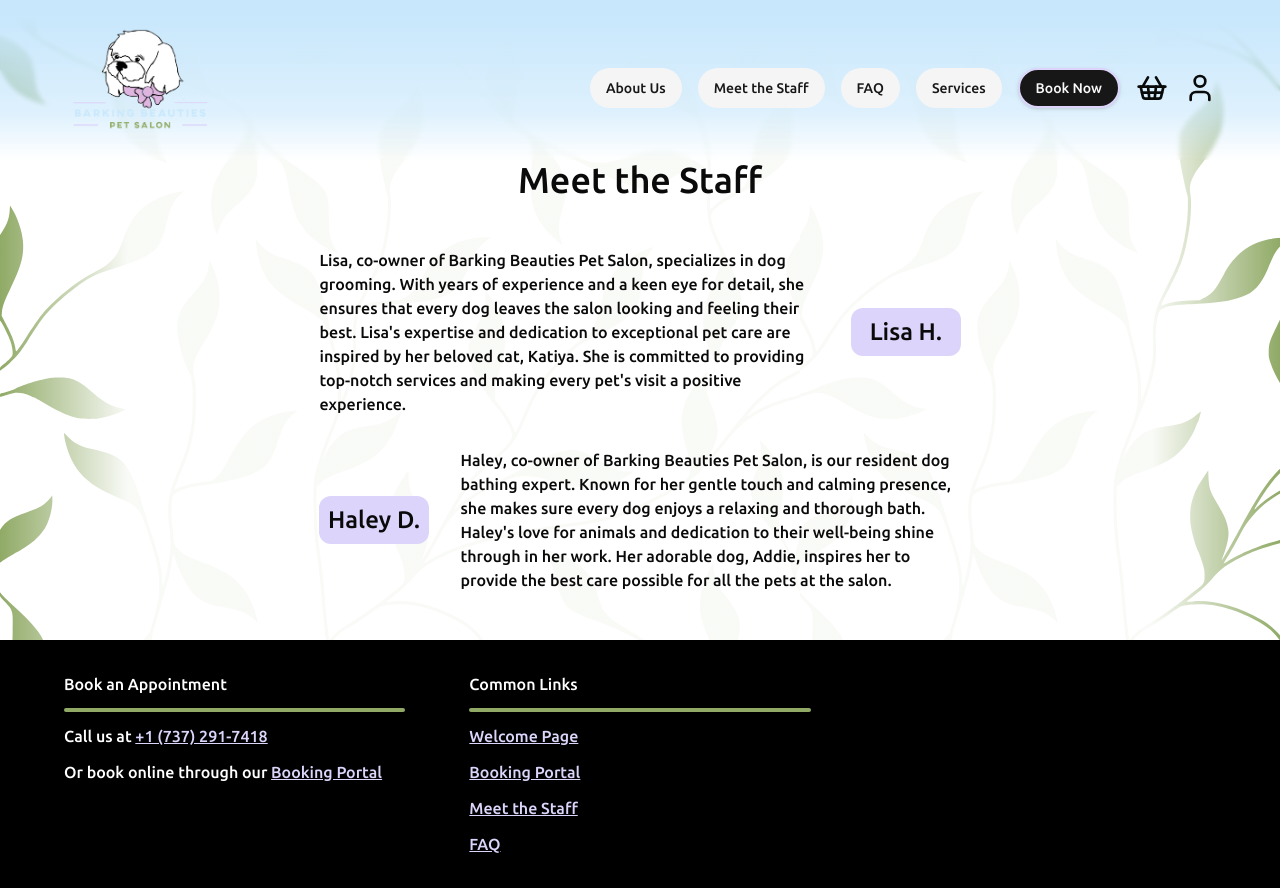
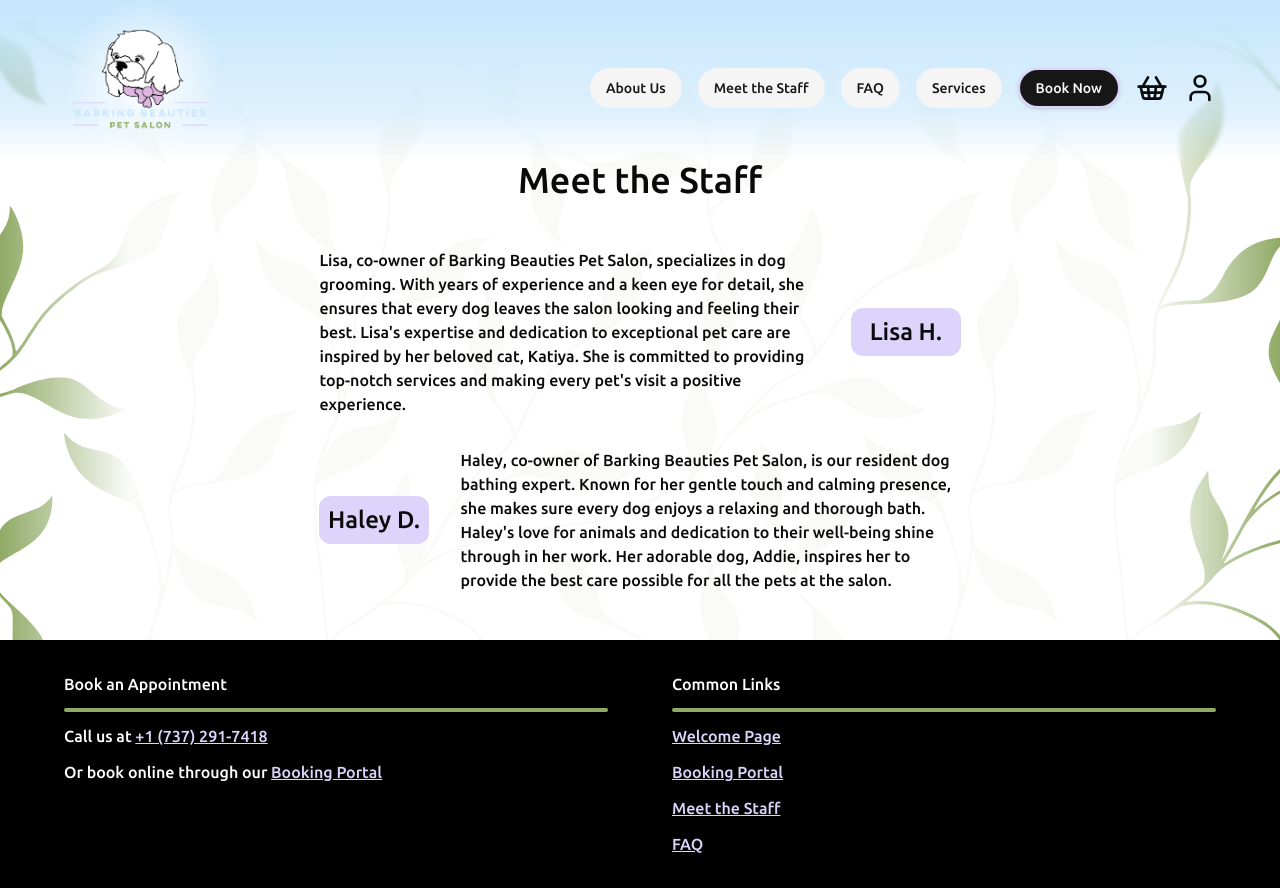
Before and after one commit to whitallee/barkingbeauties, a Next.js app: page /staff in a window 1280 px wide. Built offline with nearby package versions, Linux system fonts and the light colour scheme.

Commit message:
fixed footer responsiveness and included opening date; also removed incorrect info about pet fashion line

```diff
--- a/components/Boutique.tsx
+++ b/components/Boutique.tsx
@@ -10,11 +10,8 @@ export default function Boutique(){
                     <h4 className="font-semibold">Exclusive Pet Products</h4>
                     Our boutique will feature a curated selection of high-quality pet products, including gourmet treats, stylish accessories, premium grooming supplies, and unique toys.
                     <br/><br/>
-                    <h4 className="font-semibold">Chic and Functional Pet Fashion</h4>
-                    Dress your pets in the latest trends with our chic and functional pet fashion line, from cozy sweaters to snazzy collars for special occasions.
-                    <br/><br/>
                     <h4 className="font-semibold">Specialty Items</h4>
-                    Discover specialty items you won&apos;t find anywhere else, from handmade pet beds to personalized accessories.
+                    Discover specialty items you won&apos;t find anywhere else, from animal-themed jewelry to personalized accessories.
                     <br/><br/>
                     <h4 className="font-semibold">Online Store Coming Soon!</h4>
                     Shop from the comfort of your home with our soon-to-launch online store, offering delivery straight to your doorstep.
--- a/components/Footer.tsx
+++ b/components/Footer.tsx
@@ -2,12 +2,13 @@ import { Instagram } from "lucide-react";
 
 export default function Footer(){
     return(
-        <div className="grid grid-cols-1 sm:grid-cols-3 gap-16 bg-black text-white px-4 sm:px-16 py-8 mt-8 w-svw">
+        <div className="grid grid-cols-1 sm:grid-cols-2 gap-16 bg-black text-white px-4 sm:px-16 py-8 mt-8 w-svw">
             <div className="flex flex-col gap-3">
                 <h3>Book an Appointment</h3>
                 <div className="w-full h-1 rounded-full bg-[var(--neutral-green)]"></div>
                 <span>Call us at <a href="tel:+17372917418" className="text-[var(--light-pink)] underline hover:text-[var(--light-blue)] hover:scale-105 transition-all">+1 (737) 291-7418</a></span>
                 <span>Or book online through <br className="min-[370px]:hidden"/>our <a href="" className="text-[var(--light-pink)] underline hover:text-[var(--light-blue)] hover:scale-105 transition-all">Booking Portal</a></span>
+                {/* <span>You can also email us at <a href="mailto:" className="text-[var(--light-pink)] underline hover:text-[var(--light-blue)] hover:scale-105 transition-all">our email</a></span> */}
             </div>
             {/* <div className="flex flex-col gap-3">
                 <h3>Check us out on Social Media</h3>
--- a/components/Navbar.tsx
+++ b/components/Navbar.tsx
@@ -17,7 +17,7 @@ import {
 export default function Navbar() {
     return(
         <div id="navbar" className="flex justify-between sticky top-0 w-svw px-6 sm:px-16 bg-gradient-to-b from-[var(--light-blue)] from-10% via-[rgba(200,231,252,0.6)] via-70% to-transparent backdrop-blur-[2px] z-[10000]">
-            <a href="/" className="hover:scale-125 transition-all rounded-xl"><Image alt="Barking Beauties logo" src="/BBPS_logo_2.PNG" fetchPriority="high" width={160} height={128} className="min-w-24 max-w-40 w-24 sm:w-40" /></a>
+            <a href="/" className="hover:scale-125 transition-all rounded-xl" style={{background:"radial-gradient(white 0%, transparent 70%)"}}><Image alt="Barking Beauties logo" src="/BBPS_logo_2.PNG" fetchPriority="high" width={160} height={128} className="min-w-24 max-w-40 w-24 sm:w-40" /></a>
             <div className="flex gap-4 items-center pt-4">
                 <div className="gap-4 hidden min-[900px]:flex">
                     <a href="/#about-us"><Button variant={"secondary"}>About Us</Button></a>
--- a/components/OperatingHours.tsx
+++ b/components/OperatingHours.tsx
@@ -3,7 +3,7 @@ export default function OperatingHours(){
         <>
             <div id="hours" className="w-full flex flex-col items-center">
                 <h2 className="text-4xl pb-8 px-4 text-center">Operating Hours</h2>
-                <p className="px-4">Our operating hours will be determined closer to the soft-opening of our store. Feel free to reach out any time to our email if you have any questions!</p>
+                <p className="px-4">Our operating hours will be determined closer to the soft-opening of our store, which is projected to be mid-August of 2024! Feel free to reach out any time to our email if you have any questions!</p>
             </div>
         </>
     );
```
